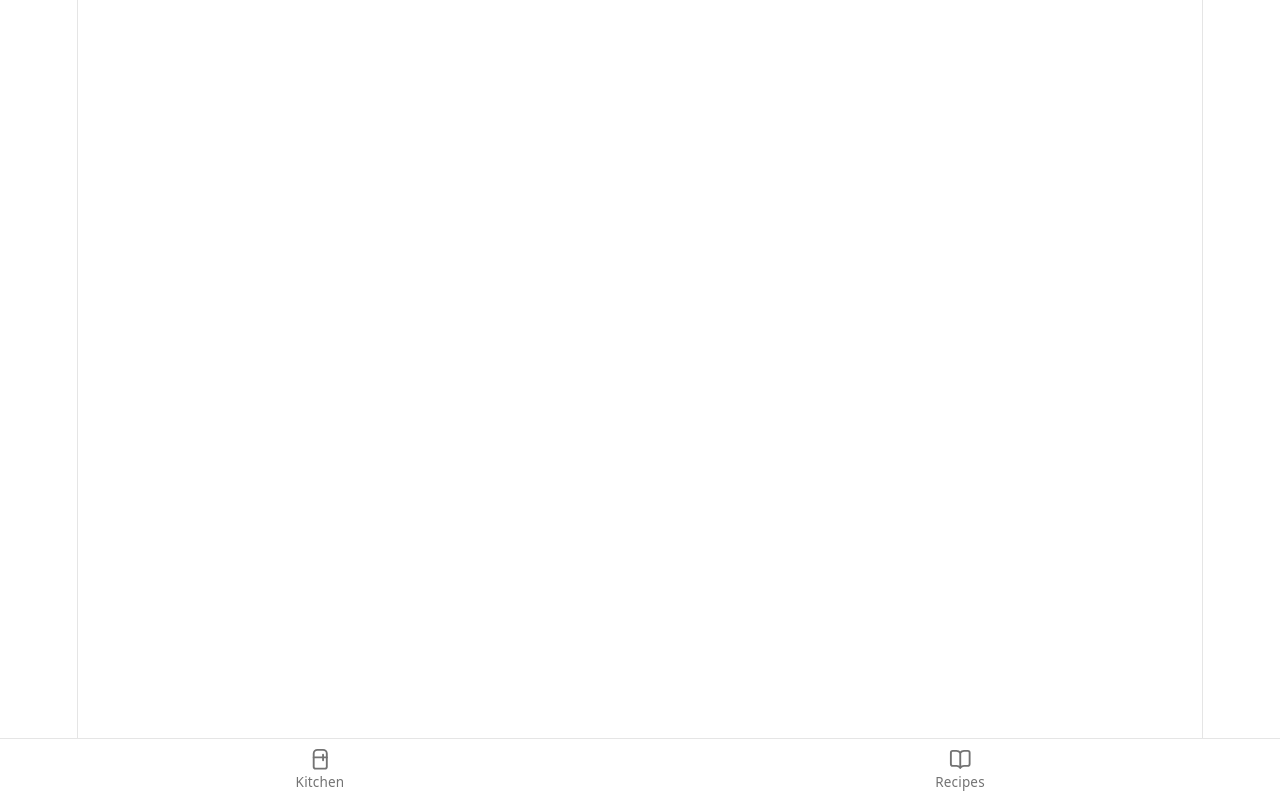
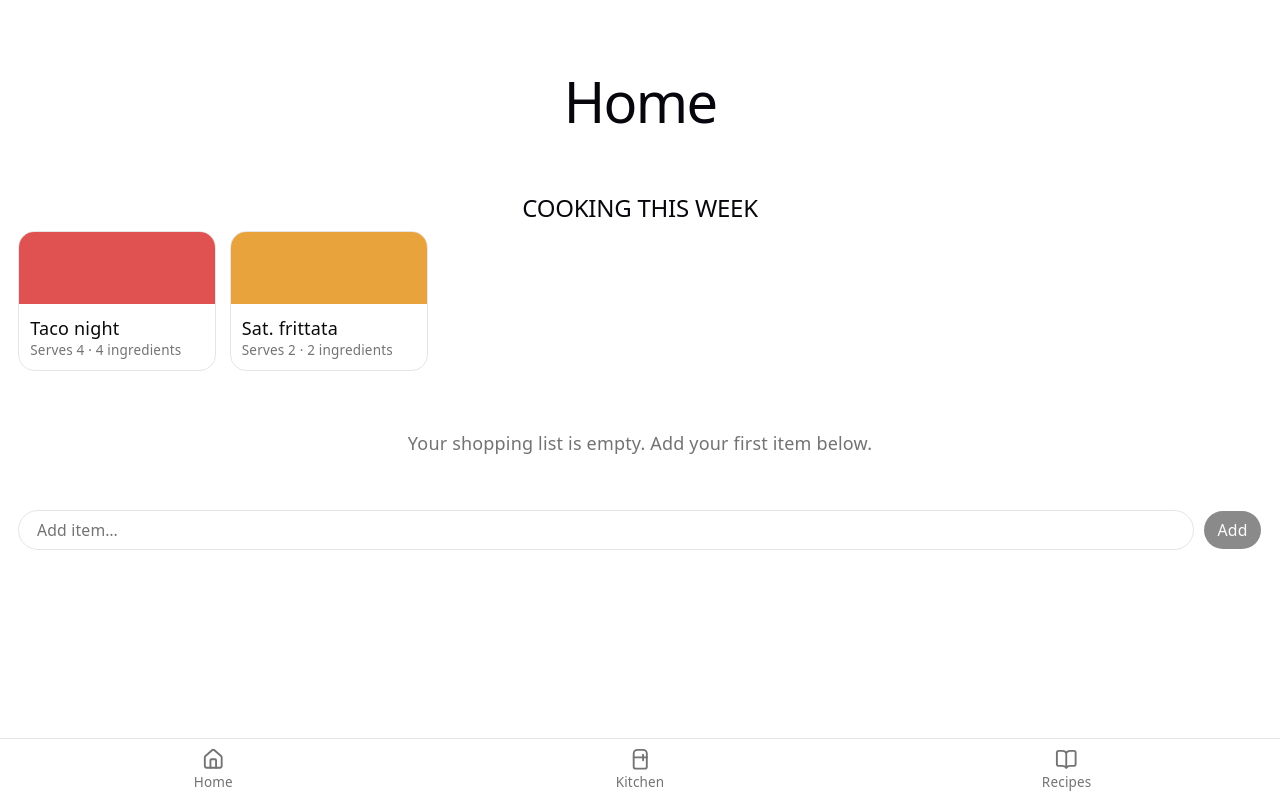
Before and after one commit to AbhinavDwarapu/mise-en-place, a React (Vite) app in the folder apps/frontend/: page /home in a window 1280 px wide. Built offline with nearby package versions, Linux system fonts and the light colour scheme.

Commit message:
feat: add list screen and recipes to home page route

```diff
--- a/apps/frontend/src/features/kitchen/ui/this-week-recipes.tsx
+++ b/apps/frontend/src/features/kitchen/ui/this-week-recipes.tsx
@@ -51,7 +51,7 @@ function RecipeCard({
       <button
         type="button"
         onClick={onSelect}
-        className="block w-36 overflow-hidden rounded-2xl border border-border text-left transition-colors hover:bg-muted/50 active:bg-muted"
+        className="block w-44 overflow-hidden rounded-2xl border border-border text-left transition-colors hover:bg-muted/50 active:bg-muted"
       >
         <div className="h-16" style={{ backgroundColor: recipe.color }} />
         <div className="space-y-0.5 p-2.5">
--- a/apps/frontend/src/routes/app-tabs.tsx
+++ b/apps/frontend/src/routes/app-tabs.tsx
@@ -1,10 +1,12 @@
 import { IonRouterOutlet } from '@ionic/react'
-import { BookOpenIcon, RefrigeratorIcon } from 'lucide-react'
+import { BookOpenIcon, HomeIcon, RefrigeratorIcon } from 'lucide-react'
 import { NavLink, Redirect, Route } from 'react-router-dom'
+import { HomePage } from './home-page'
 import { KitchenPage } from './kitchen-page'
 import { RecipesPage } from './recipes-page'
 
 const TABS = [
+  { to: '/home', label: 'Home', Icon: HomeIcon },
   { to: '/kitchen', label: 'Kitchen', Icon: RefrigeratorIcon },
   { to: '/recipes', label: 'Recipes', Icon: BookOpenIcon },
 ] as const
@@ -14,9 +16,10 @@ export function AppTabs() {
     <div className="flex h-full w-full flex-col">
       <div className="relative flex-1 overflow-hidden">
         <IonRouterOutlet>
+          <Route exact path="/home" component={HomePage} />
           <Route exact path="/kitchen" component={KitchenPage} />
           <Route exact path="/recipes" component={RecipesPage} />
-          <Redirect exact from="/" to="/kitchen" />
+          <Redirect exact from="/" to="/home" />
         </IonRouterOutlet>
       </div>
       <nav className="flex shrink-0 border-t border-border bg-background">
--- /dev/null
+++ b/apps/frontend/src/routes/home-page.tsx
@@ -0,0 +1,19 @@
+import { IonPage } from '@ionic/react'
+import { ThisWeekRecipes } from '@/features/kitchen'
+import { ShoppingListScreen } from '@/features/shopping-list'
+
+export function HomePage() {
+  return (
+    <IonPage>
+      <div className="flex h-full w-full flex-col bg-background">
+        <header className="px-4 pt-8 pb-3">
+          <h1 className="text-3xl font-semibold text-foreground">Home</h1>
+        </header>
+        <main className="flex-1 overflow-y-auto">
+          <ThisWeekRecipes />
+          <ShoppingListScreen />
+        </main>
+      </div>
+    </IonPage>
+  )
+}
```
